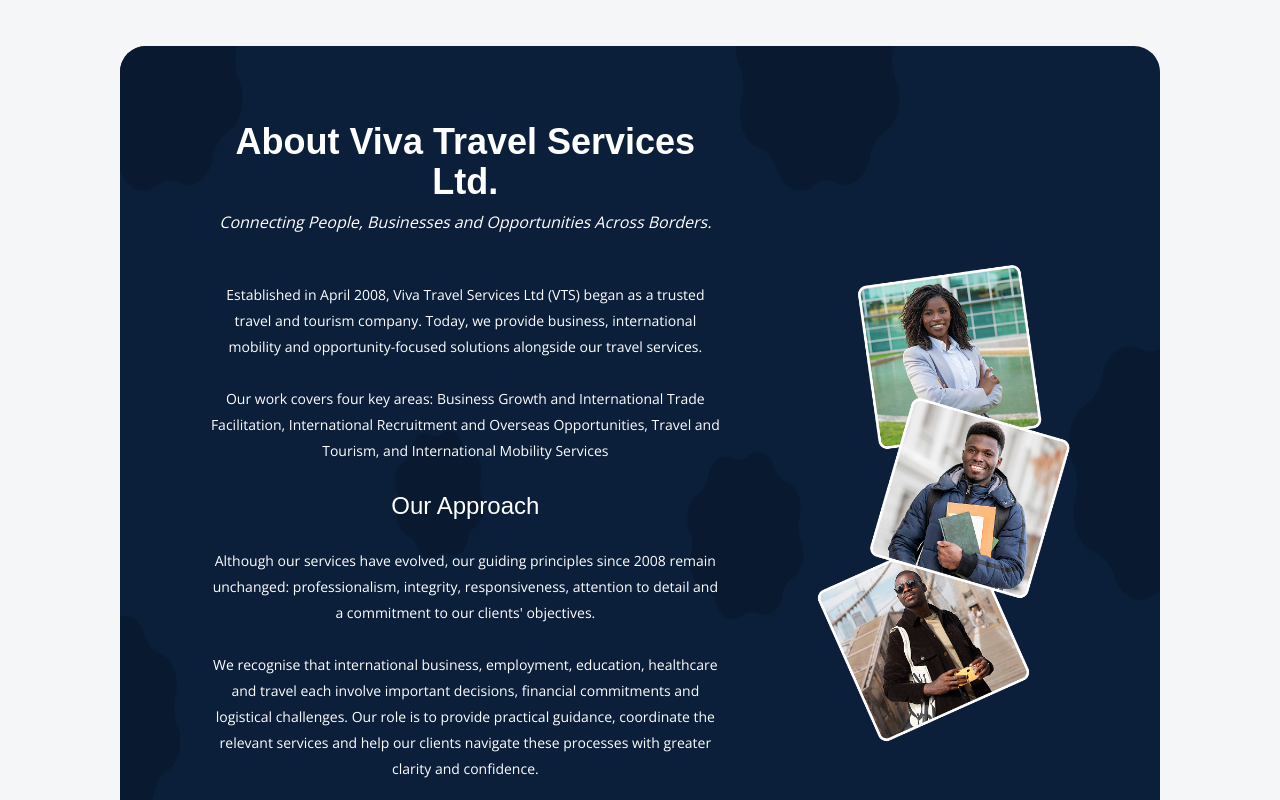
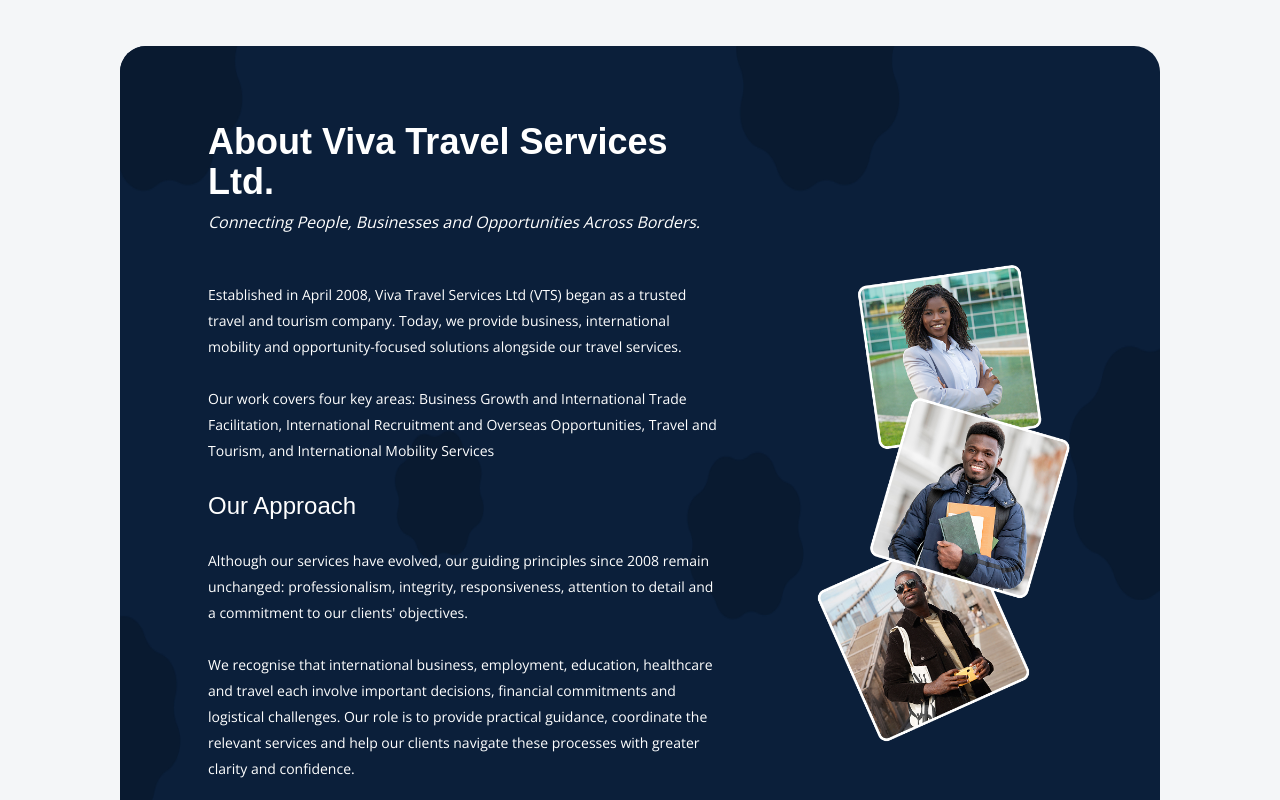
Before and after one commit to liljdot/vivatravel, a Next.js app: page / in a window 1280 px wide. Shown: the part 1460-2260 px from the top of the page. Built offline with nearby package versions, Linux system fonts and the light colour scheme; a web font is replaced by a local one.

Commit message:
feat: improve text alignment in MoreThanSection for better readability

```diff
--- a/app/MoreThanSection.tsx
+++ b/app/MoreThanSection.tsx
@@ -31,13 +31,13 @@
                     />
                 </figure>
                 <div className="card-body basis-2/3 gap-10 md:gap-12 p-0 z-2 text-primary-content">
-                    <div className="flex flex-col text-center gap-5 md:gap-2">
+                    <div className="flex flex-col text-center md:text-left gap-5 md:gap-2">
                         <AncizarH4 className="card-title">About Viva Travel Services Ltd.</AncizarH4>
                         <p className="italic text-sm md:text-base">
                             Connecting People, Businesses and Opportunities Across Borders.
                         </p>
                     </div>
-                    <div className="text-sm/6.5 text-center">
+                    <div className="text-sm/6.5 text-center md:text-left">
                         Established in April 2008, Viva Travel Services Ltd (VTS) began as a trusted travel and tourism company. Today, we provide business, international mobility and opportunity-focused solutions alongside our travel services.
                         <br />
                         <br />
```
